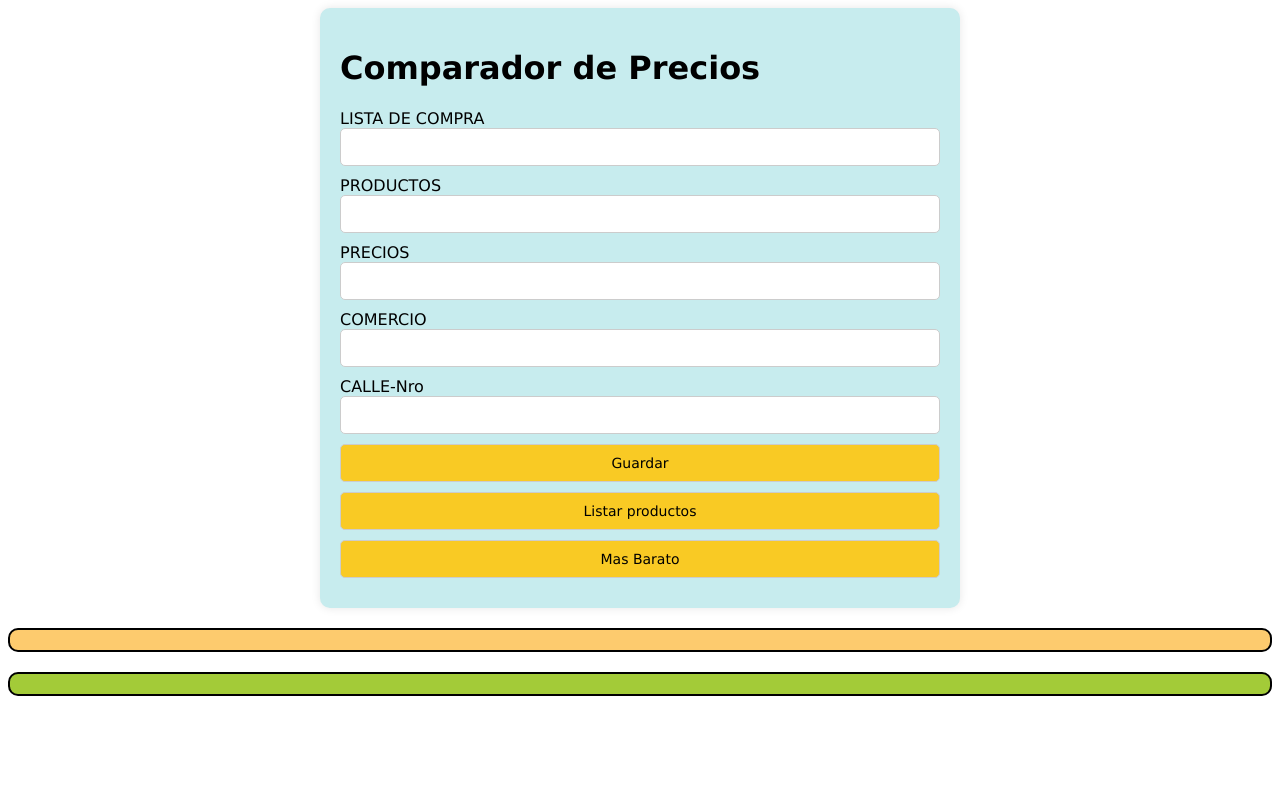
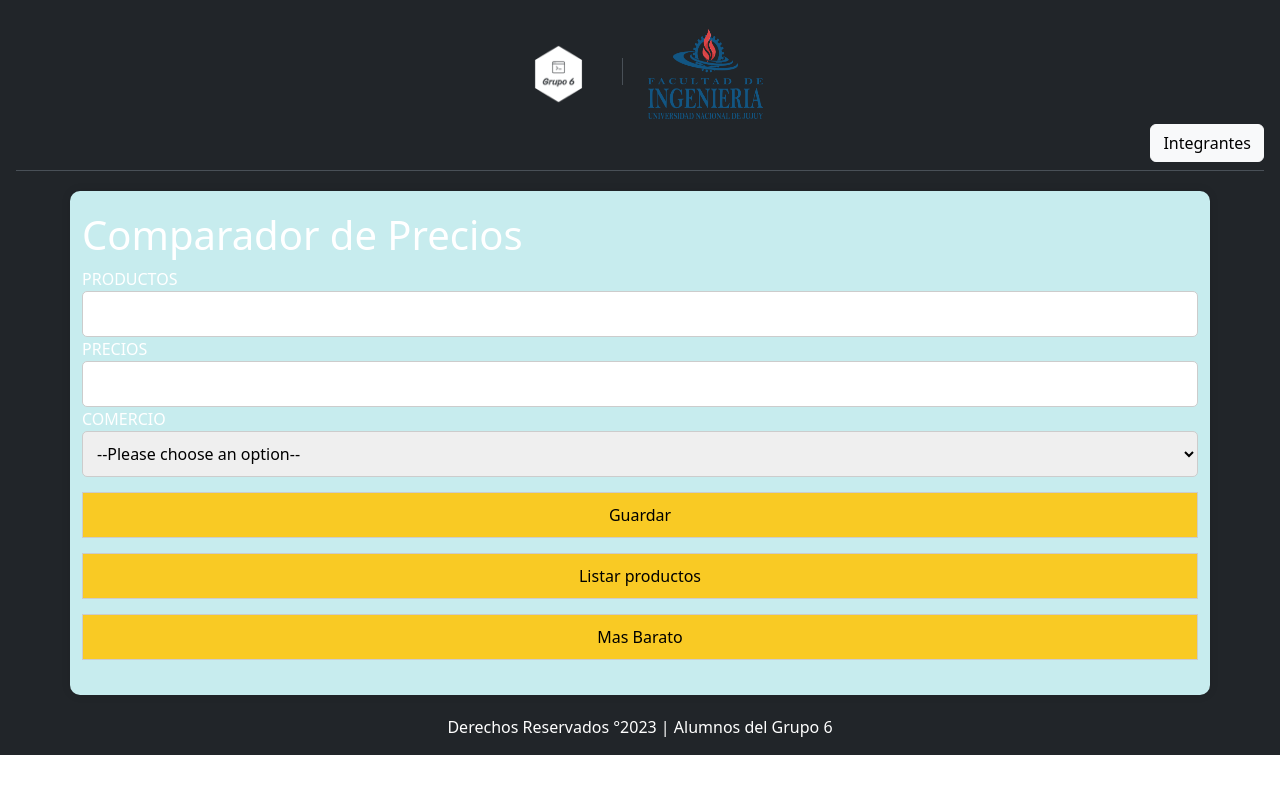
Before and after one commit to XxGuillexX29/ComparadordePrecios, a plain HTML site: page public/comparador.html in a window 1280 px wide. Drawn offline with nearby package versions, Linux system fonts and the light colour scheme.

Commit message:
Agregado de Header y Footer en comparador.html y un poco de js

```diff
--- a/public/comparador.html
+++ b/public/comparador.html
@@ -1,8 +1,5 @@
 <!DOCTYPE <!DOCTYPE html>
-<!--[if lt IE 7]>      <html class="no-js lt-ie9 lt-ie8 lt-ie7"> <![endif]-->
-<!--[if IE 7]>         <html class="no-js lt-ie9 lt-ie8"> <![endif]-->
-<!--[if IE 8]>         <html class="no-js lt-ie9"> <![endif]-->
-<!--[if gt IE 8]>      <html class="no-js"> <!--<![endif]-->
+
 <html lang="es">
     <head>
         <meta charset="utf-8">
@@ -10,35 +7,60 @@
         <title>Comparador de precios</title>
         <meta name="description" content="">
         <meta name="viewport" content="width=device-width, initial-scale=1">
-        <link rel="stylesheet" type="text/css" href="comparador.css" /
-    </head>
+        <link rel="stylesheet" type="text/css" href="./css/comparador.css">
+        <link href="https://cdn.jsdelivr.net/npm/bootstrap@5.3.1/dist/css/bootstrap.min.css" rel="stylesheet" integrity="sha384-4bw+/aepP/YC94hEpVNVgiZdgIC5+VKNBQNGCHeKRQN+PtmoHDEXuppvnDJzQIu9" crossorigin="anonymous">
+ </head>
+ <div class="p-3 mb-2 bg-dark text-white">
     <body>
+        <header>
+            <nav class="navbar bg-dark border-bottom border-body" data-bs-theme="dark">
+              <div class="d-flex justify-content-center container-fluid">
+                  <a class=" navbar-brand" href="./index.html">
+                      <img src="./img/grupo-6-logo.ico" alt="logo" width="115" height="90">
+                      <span class="border-start">
+                        <img style="margin-left: 25px;" src="./img/logo-fi-unju-folleteria-vertical-1071x696.png" alt="logo fi" width="115" height="90">
+                      </span>
+              </div>
+              <a class="btn btn-light" href="./integrantes.html" role="button">Integrantes</a>
+            </nav>
+          </header>
+          <main>
         <div class="container">
             <h1>Comparador de Precios</h1>
-            <label for="listaCompra">LISTA DE COMPRA</label>
-            <input type="text" id="listaCompra" onkeyup="this.value = this.value.toLowerCase();">
             <label for="productos">PRODUCTOS</label>
             <input type="text" id="productos" onkeyup="this.value = this.value.toLowerCase();">
             <label for="precio">PRECIOS</label>
-            <input type="text" id="precio">
+            <input type="number" id="precio">
             <label for="comercio">COMERCIO</label>
-            <input type="text" id="comercio" onkeyup="this.value = this.value.toUpperCase();">
-            <label for="calle">CALLE-Nro</label>
-            <input type="text" id="calle" onkeyup="this.value = this.value.toUpperCase();">
-            <button onclick="guardar()">Guardar</button>
-            <button onclick="listarProductos()">Listar productos</button>
-            <button onclick="masBarato()">Mas Barato</button>
+            <select class="separador" name="supermercados" id="supermercados" onkeyup="this.value = this.value.toUpperCase();">
+                <option value="">--Please choose an option--</option>
+                <option value="dia">Dia</option>
+                <option value="carrefour">Carrefour</option>
+                <option value="comodin">Comodin</option>
+                <option value="vea">Vea</option>
+                <option value="jumbo">Jumbo</option>
+                <option value="changomas">Chango Mas</option>
+            </select>
+            <button class="separador" id="guardar" onclick="guardar()">Guardar</button>
+            <button class="separador" id="mostrar" onclick="listarProductos()">Listar productos</button>
+            <button class="separador" id="ordenar" onclick="masBarato()">Mas Barato</button>
           </div>
+        <div>
+            <ul id="listaProductos">
 
-          <div class="orange-box" id="listarProductos"></div>
-          <div class="green-box" id="masBarato"></div>
+            </ul>
+            <ul id="productoBarato">
 
-
-        <!--[if lt IE 7]>
-            <p class="browsehappy">You are using an <strong>outdated</strong> browser. Please <a href="#">upgrade your browser</a> to improve your experience.</p>
-        <![endif]-->
-
-        <script src="" async defer></script>
-        <script src="./comparador.js"></script>
+            </ul>
+        </div>
+        <script src="../src/productos.js" async defer></script>
+        <script src="../src/comparador.js"></script>
+    </main>
+        <footer>
+            <div class="d-flex align-items-center justify-content-center" style="margin-top: 10px;">
+              Derechos Reservados °2023 | Alumnos del Grupo 6
+              </div>
+          </footer>
     </body>
+</div>
 </html>
--- a/public/comparador.css
+++ b/public/css/comparador.css
@@ -1,6 +1,9 @@
 body {
     font-family: Verdana, sans-serif;
   }
+header{
+  margin: 0px 0px 20px 0px;
+}
 
   .container {
     max-width: 600px;
@@ -11,7 +14,7 @@ body {
     box-shadow: 0 0 10px rgba(0, 0, 0, 0.1);
   }
 
-  input, button {
+  input, button, select {
     font-family: 'Lucida Sans Unicode', sans-serif;
     font-size: 14px;
     width: 100%;
@@ -26,23 +29,6 @@ body {
     background-color: #f9ca24; /* Amarillo */
     color: #000;
   }
-
-  .orange-box {
-    background-color: #fdcb6e; /* Naranja claro */
-    border: 2px solid #000;
-    border-radius: 10px;
-    padding: 10px;
-    margin-top: 20px;
-  }
-
-  .green-box {
-    background-color: #a3cb38; /* Verde claro */
-    border: 2px solid #000;
-    border-radius: 10px;
-    padding: 10px;
-    margin-top: 20px;
-  }
-
   table {
     width: 100%;
     border-collapse: collapse;
@@ -57,3 +43,12 @@ body {
     padding: 8px;
     text-align: center;
   }
+  main{
+    margin: 0px 0px 20px 0px;
+  }
+  #comercio{
+    margin: 0px 0px 15px 0px;
+}
+.separador{
+  margin: 0px 0px 15px 0px;
+}
--- a/src/comparador.js
+++ b/src/comparador.js
@@ -0,0 +1,42 @@
+import producto from "./productos.js";
+
+const guardarlista = document.getElementById("guardar");
+const mostrarlista = document.getElementById("mostrar");
+const ordenarlista = document.getElementById("ordenar");
+
+
+document.getElementById("guardar").onclick = ()=> {
+   let nuevoProducto = new producto(
+          document.getElementById("productos").value,
+          Number(document.getElementById("precio").value),
+          document.getElementById("supermercados").value,
+   guardarlista(nuevoProducto));
+
+       document.getElementById("productos").value = "";
+       document.getElementById("precio").value = "";
+       document.getElementById("supermercados").value = "";
+};
+
+document.getElementById("mostrar").onclick = ()=> {
+
+
+
+
+
+
+}
+  //  let producto = {
+  // "nombre" : document.getElementById("productos"),
+  // "precio" : document.getElementById("precio"),
+  // "marca" : document.getElementById("supermercados")
+   // }
+   // guardarlista = (producto)
+//}
+
+
+//document.getElementById("guardar").onclick = ()=> {
+
+
+
+
+//}
--- /dev/null
+++ b/src/productos.js
@@ -0,0 +1,8 @@
+class producto {
+    constructor(productos,precio,supermercados){
+        this.productos = productos;
+        this.precio = precio;
+        this.supermercados = supermercados;
+    }
+}
+export default producto;
```
Also changed, not shown: public/index.html (+1 -1 lines).
